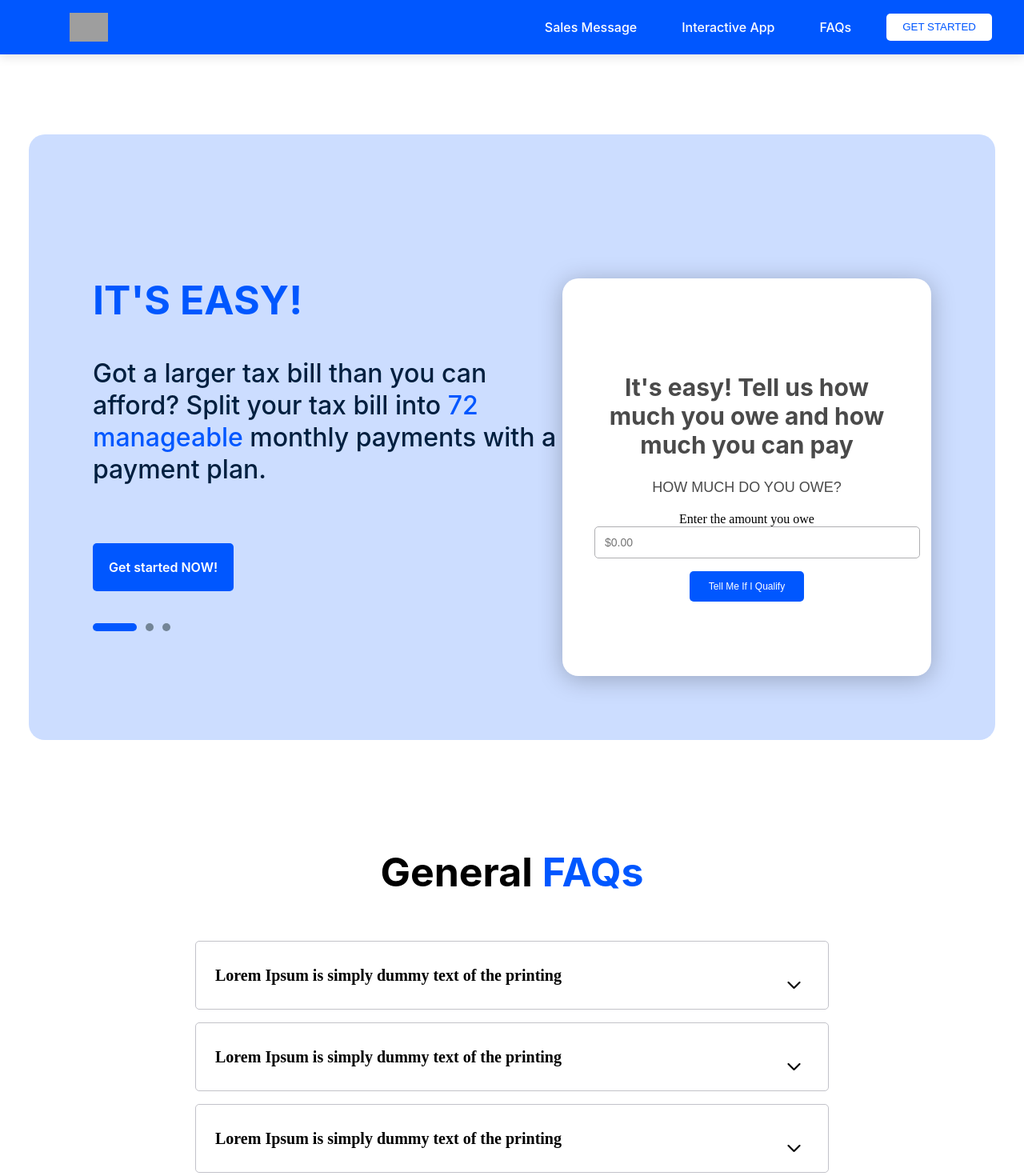
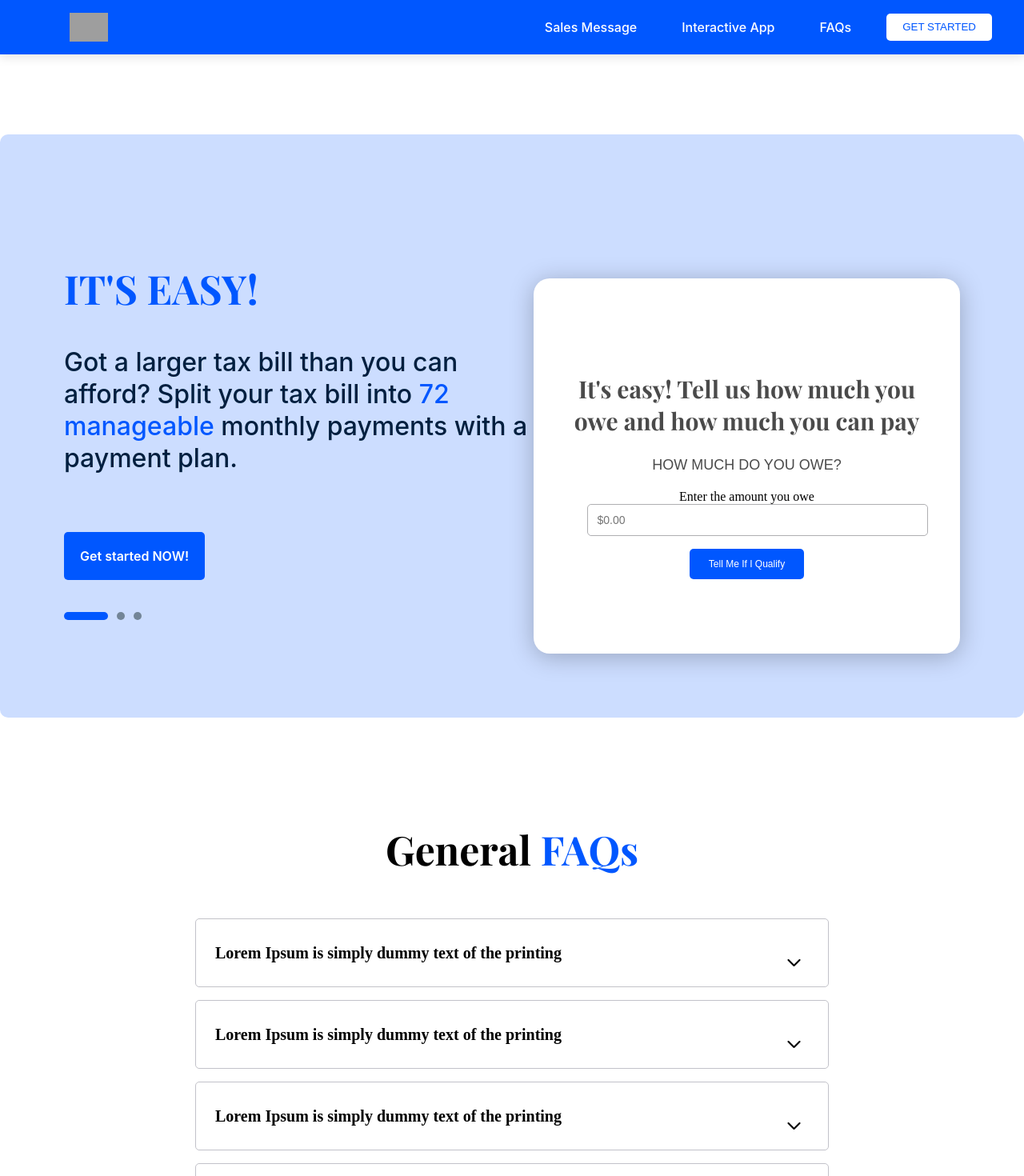
Before and after one commit to usamazafarawan/profit-party, an Angular app: page / in a window 1280 px wide. Shown: the top 1470 px of the page at 80% size. Built offline with nearby package versions, Linux system fonts and the light colour scheme; grey boxes are pictures that could not be loaded.

Commit message:
scss design and font change

```diff
--- a/src/app/Components/landing-page-one/landing-page-one.component.scss
+++ b/src/app/Components/landing-page-one/landing-page-one.component.scss
@@ -1,11 +1,13 @@
+@import url('https://fonts.googleapis.com/css2?family=Playfair+Display:wght@700&display=swap');
+
 :host {
     display: contents;
   }
 
   .main-content {
-    max-width: 1440px;
     margin: 0 auto;
-    padding: 100px 36px;
+    padding: 100px 0px;
+    width: 100%;
   }
 
   .hero-section {
@@ -13,7 +15,7 @@
     justify-content: space-between;
     align-items: center;
     background: var(--blue-100, #cdf);
-    border-radius: 20px;
+    border-radius: 10px;
     padding: 80px;
   }
 
@@ -24,7 +26,7 @@
   .hero-title {
     color: var(--blue, #0057ff);
     text-transform: uppercase;
-    font: 700 50px/1.2 Playfair Display, -apple-system, Roboto, Helvetica, sans-serif;
+    font: 700 50px/1.2 "Playfair Display", -apple-system, Roboto, Helvetica, sans-serif;
   }
 
   .hero-description {
@@ -92,7 +94,7 @@
 
   .calculator-title {
     color: var(--dark-grey, #4a4a4a);
-    font: 700 30px Playfair Display, -apple-system, Roboto, Helvetica, sans-serif;
+    font: 700 30px "Playfair Display", -apple-system, Roboto, Helvetica, sans-serif;
   }
 
   .calculator-subtitle {
@@ -139,7 +141,7 @@
   }
 
   .faq-title {
-    font: 700 50px/1.8 Playfair Display, -apple-system, Roboto, Helvetica, sans-serif;
+    font: 700 50px/1.8 "Playfair Display", -apple-system, Roboto, Helvetica, sans-serif;
   }
 
   .faq-list {
--- a/src/index.html
+++ b/src/index.html
@@ -6,6 +6,8 @@
   <base href="/">
   <meta name="viewport" content="width=device-width, initial-scale=1">
   <link rel="icon" type="image/x-icon" href="favicon.ico">
+  <link href="https://fonts.googleapis.com/css2?family=Playfair+Display:wght@700&display=swap" rel="stylesheet">
+
 </head>
 <body>
   <app-root></app-root>
```
